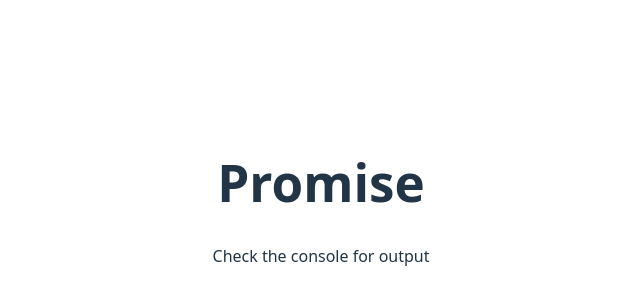
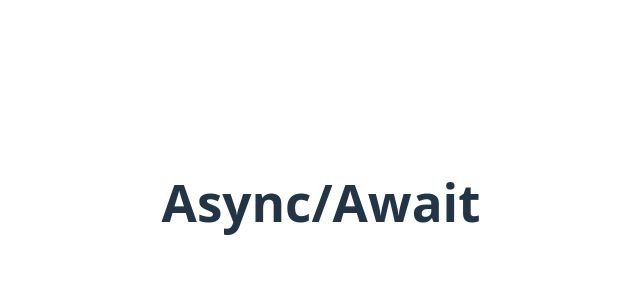
Before and after one commit to WonganiNyirenda18/my-learning-track, a React (Vite) app: page / in a window 1280 px wide. Shown: the part 198-498 px from the top of the page, without its empty margins (319-959 px from the left). Built offline with nearby package versions, Linux system fonts and the light colour scheme.

Commit message:
feat: add and integrate a new `AsyncAwait` component into the main application.

```diff
--- a/src/App.jsx
+++ b/src/App.jsx
@@ -1,4 +1,4 @@
-import Promise from './Features/Promise'
+import AsyncAwait from './Features/AsyncAwait'
 import './App.css'
 
 function App() {
@@ -6,7 +6,7 @@ function App() {
 
   return (
     <>
-      <Promise />
+      <AsyncAwait />
     </>
   )
 }
--- a/src/Features/AsyncAwait.jsx
+++ b/src/Features/AsyncAwait.jsx
@@ -0,0 +1,7 @@
+export default function AsyncAwait() {
+    return (
+        <>
+            <h1>Async/Await</h1>
+        </>
+    );
+}
```
